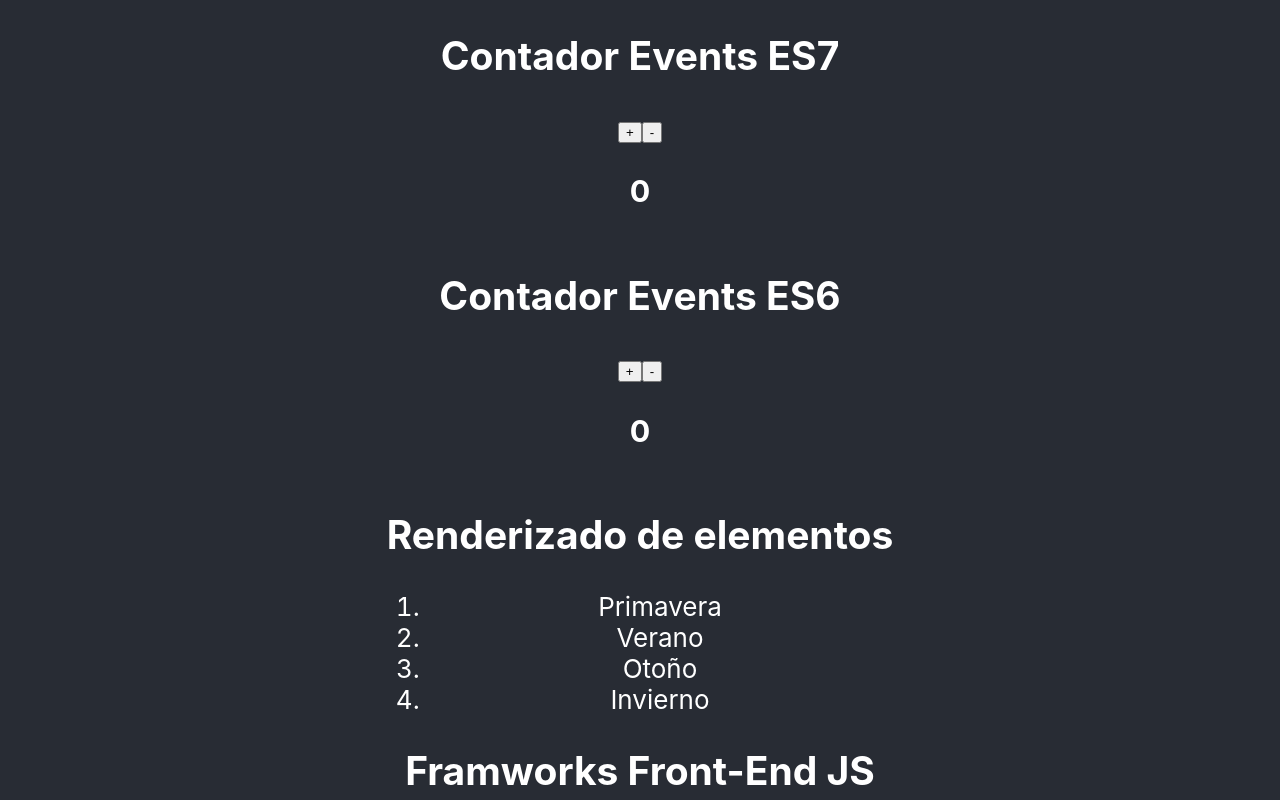
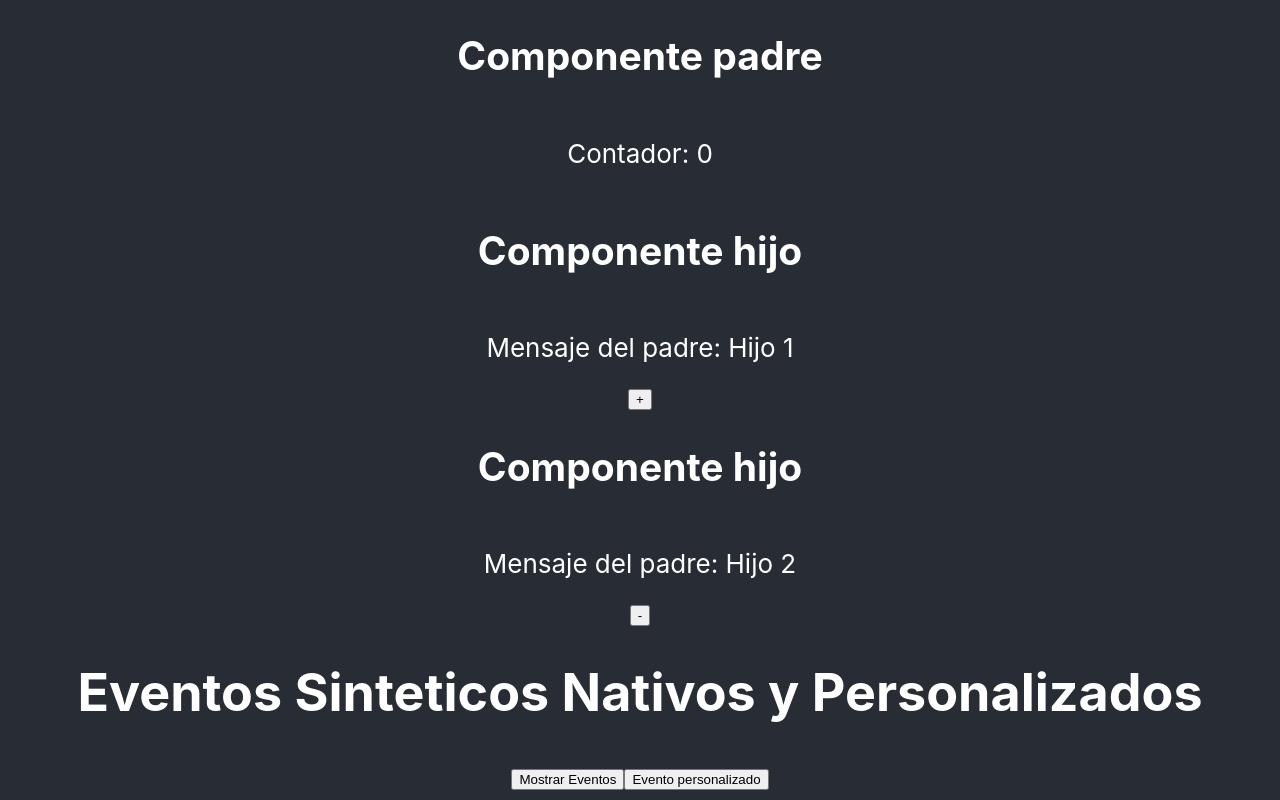
Before and after one commit to andressaiyan92/course-reactjs, a React (Create React App) app: page / in a window 1280 px wide. Shown: the part 320-1120 px from the top of the page. Built offline with nearby package versions, Linux system fonts and the light colour scheme.

Commit message:
Added Events Natives Sintetics and customs - Communication Father to Child and Child to Father

```diff
--- a/src/App.js
+++ b/src/App.js
@@ -11,6 +11,8 @@ import AccessComponent from './components/conditionalRender/AccessComponent';
 import ElementRenderComponent from './components/collectionRender/ElementRenderComponent';
 import CounterComponent from './components/Events/CounterComponent';
 import SimpleCounterComponent from './components/Events/SimpleCounterComponent';
+import ButtonComponent from './components/Events/Native_Sintetic_Customs/ButtonComponent';
+import FatherComponent from './components/CommunicationComponent/FatherComponent';
 
 function App() {
   return (
@@ -18,6 +20,8 @@ function App() {
       {/* Reemplazar class por className */}
       <header className="App-header">
         <img src={logo} className="App-logo" alt="logo" />
+        <FatherComponent />
+        <ButtonComponent />
         <SimpleCounterComponent />
         <CounterComponent />
         <ElementRenderComponent/>
--- /dev/null
+++ b/src/components/CommunicationComponent/ChildComponent.js
@@ -0,0 +1,12 @@
+import React from "react";
+
+export default function ChildComponent(props){
+    return (
+        <>
+            <h2>Componente hijo</h2>
+            <p>Mensaje del padre: {props.msg}</p>
+            {/* Recibir la funcion desde el padre como propiedad para modificar el estado del padre */}
+            <button onClick={props.function}>{props.symbol}</button>
+        </>
+    );
+}
--- /dev/null
+++ b/src/components/CommunicationComponent/FatherComponent.js
@@ -0,0 +1,33 @@
+import React from "react";
+import ChildComponent from "./ChildComponent";
+
+export default class FatherComponent extends React.Component {
+    state = {
+        count: 0
+    }
+    increment = (e) => {
+        this.setState({
+            count: this.state.count + 1
+        })
+    }
+
+    decrement = (e) => {
+        if(this.state.count > 0){
+            this.setState({
+                count: this.state.count - 1
+            })
+        }
+    }
+
+    render() {
+        return (
+            <>
+                <h2>Componente padre</h2>
+                <p>Contador: {this.state.count}</p>
+                {/* Comunicación Padre a hijos */}
+                <ChildComponent function={(e) => this.increment(e)} symbol="+" msg="Hijo 1"/>{/* Comunicación hijo a padre a traves de el estado */}
+                <ChildComponent function={(e) => this.decrement(e)} symbol="-" msg="Hijo 2"/>{/* Comunicación hijo a padre a traves de el estado */}
+            </>
+        );
+    }
+}
--- /dev/null
+++ b/src/components/Events/Native_Sintetic_Customs/ButtonComponent.js
@@ -0,0 +1,30 @@
+import React from "react";
+import CustomComponent from "./CustomComponent";
+
+export default class ButtonComponent extends React.Component{
+
+    handleClick = (e, msg) => {
+        console.log(e); // Evento sintetico de React
+        console.log(e.nativeEvent); // Evento nativo de JS
+        console.log(e.target); // Elemento que dispara el evento sintetico
+        console.log(e.nativeEvent.target); // Elemento que dispara el evento nativo
+        console.log(msg); // Parametro pasado al evento
+    }
+
+    render(){
+        return(
+            <div>
+                <h1>Eventos Sinteticos Nativos y Personalizados</h1>
+                {/* <button onClick={this.handleClick}>Mostrar Eventos</button> */}
+                {/* Pasar parametro a evento */}
+                {/* Se lo realiza a modo de arrow function pasando como parametro el evento y en la funcion los argumentos
+                    e mas los parametros. */}
+                <button onClick={(e) => this.handleClick(e, "Pasar parametro")}>Mostrar Eventos</button>
+                {/* Evento personalizado */}
+                {/* Se debe pasar como property a la función con un nombre personalizado*/}
+                <CustomComponent myOnClick={(e) => this.handleClick(e, "Pasar parametro")}/>
+
+            </div>
+        )
+    }
+}
--- /dev/null
+++ b/src/components/Events/Native_Sintetic_Customs/CustomComponent.js
@@ -0,0 +1,15 @@
+import React from "react";
+// Se recibe a la funcion como propiedad y se la ejecuta en el metodo on click
+export default function CustomComponent({props, myOnClick}) {
+    return (
+        <button onClick={myOnClick}>Evento personalizado</button>
+    )
+}
+
+/*
+export default function CustomComponent(props) {
+    return (
+        <button onClick={props.myOnClick}>Evento personalizado</button>
+    )
+}
+*/
```
